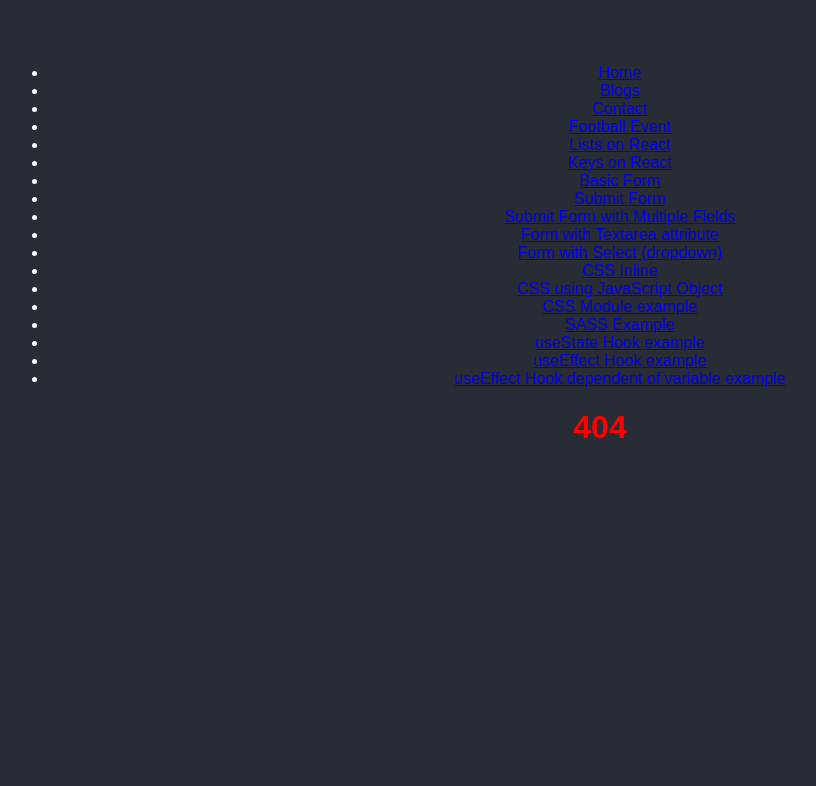
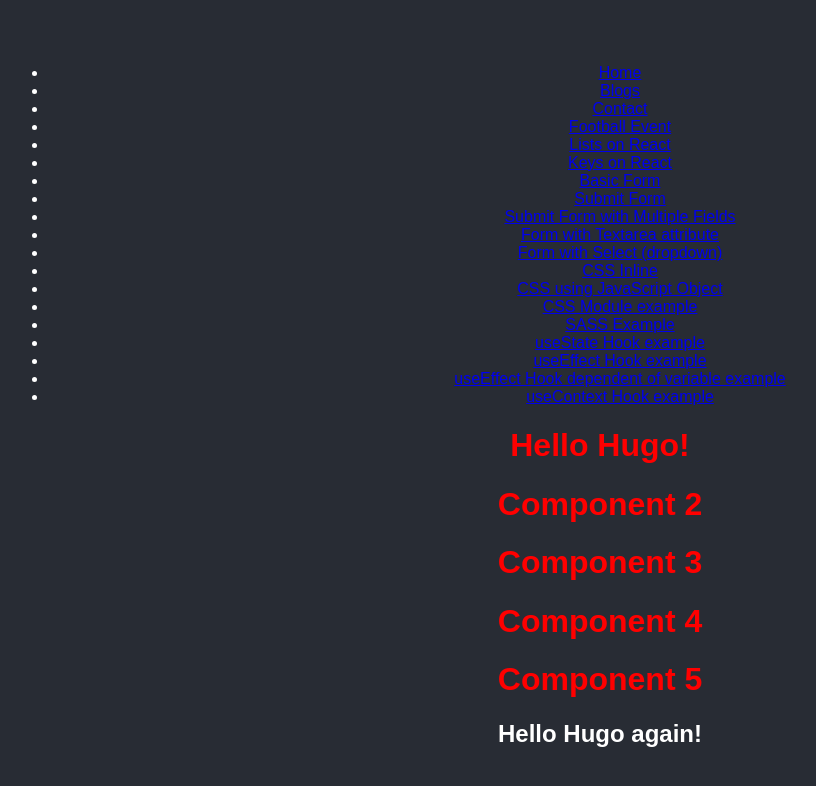
Before and after one commit to hugotb88/react-certification, a React (Create React App) app: page /useContextExample in a window 1280 px wide. Shown: the top 786 px of the page, without its empty margins (40-856 px from the left). Built offline with nearby package versions, Linux system fonts and the light colour scheme.

Commit message:
UseContext concepts and exmaple

```diff
--- /dev/null
+++ b/src/React/Hooks/useContext/Component1.js
@@ -0,0 +1,21 @@
+import { useState, createContext, useContext } from "react";
+import Component2 from "./Component2";
+
+const UserContext = createContext(); //Here the context is created.
+
+/*
+    Component where the information is created,
+    the info need to be shared through nested components until the Component 5
+*/
+function Component1(){
+    const[user, setUser] = useState("Hugo");
+
+    return (
+        <UserContext.Provider value={user}>
+            <h1>{`Hello ${user}!`}</h1>
+            <Component2 />
+        </UserContext.Provider>
+    );
+}
+
+export {UserContext, Component1};
--- /dev/null
+++ b/src/React/Hooks/useContext/Component2.js
@@ -0,0 +1,17 @@
+import { useState, createContext, useContext } from "react";
+import Component3 from "./Component3";
+
+/*
+    This Component has the info shared
+    instead to share it with Component3, the info is already in the context
+*/
+function Component2(){
+    return (
+        <>
+            <h1>Component 2</h1>
+            <Component3 />
+        </>
+    );
+}
+
+export default Component2;
--- /dev/null
+++ b/src/React/Hooks/useContext/Component3.js
@@ -0,0 +1,17 @@
+import { useState, createContext, useContext } from "react";
+import Component4 from "./Component4";
+
+/*
+    This Component has the info shared
+    instead to share it with Component4, the info is already in the context
+*/
+function Component3(){
+    return (
+        <>
+            <h1>Component 3</h1>
+            <Component4 />
+        </>
+    );
+}
+
+export default Component3;
--- /dev/null
+++ b/src/React/Hooks/useContext/Component4.js
@@ -0,0 +1,17 @@
+import { useState, createContext, useContext } from "react";
+import Component5 from "./Component5";
+
+/*
+    This Component has the info shared
+    instead to shared with Component5, the info is already in the context
+*/
+function Component4(){
+    return (
+        <>
+            <h1>Component 4</h1>
+            <Component5 />
+        </>
+    );
+}
+
+export default Component4;
--- /dev/null
+++ b/src/React/Hooks/useContext/Component5.js
@@ -0,0 +1,19 @@
+import { useState, createContext, useContext } from "react";
+import { UserContext } from "./Component1";
+
+/*
+    This Component needs the info in the Context
+    instead to shared with Component3, the info is already in the context
+*/
+function Component5(){
+    const user = useContext(UserContext); //Loading the context
+
+    return (
+        <>
+            <h1>Component 5</h1>
+            <h2>{`Hello ${user} again!`}</h2>
+        </>
+    );
+}
+
+export default Component5;
--- a/src/React/Router/Layout.js
+++ b/src/React/Router/Layout.js
@@ -67,6 +67,9 @@ const Layout = () => {
           <li>
             <Link to="/useEffectExample2">useEffect Hook dependent of variable example</Link>
           </li>
+          <li>
+            <Link to="/useContextExample">useContext Hook example</Link>
+          </li>
         </ul>
       </nav>
 
--- a/src/index.js
+++ b/src/index.js
@@ -22,6 +22,7 @@ import { HeaderWithSASS } from './React/Styiling_SASS/HeaderWithSASS';
 import CarUseState  from './React/Hooks/useState/useState_example';
 import Timer from './React/Hooks/useEffect/useEffects_example';
 import Counter from './React/Hooks/useEffect/useEffect_example_2';
+import { Component1 } from './React/Hooks/useContext/Component1';
 /*
 
 We wrap our content first with <BrowserRouter>.
@@ -55,6 +56,7 @@ export default function App() {
                     <Route path="useStateExample" element={ <CarUseState /> } />
                     <Route path="useEffectExample" element={ <Timer /> } />
                     <Route path="useEffectExample2" element={ <Counter /> } />
+                    <Route path="useContextExample" element={ <Component1 /> } />
                     <Route path="*" element={ <NoPage /> } />
                 </Route>
             </Routes>
```
Also changed, not shown: src/React/Hooks/useContext/useContext_concepts.js (added, +105 -0 lines).
